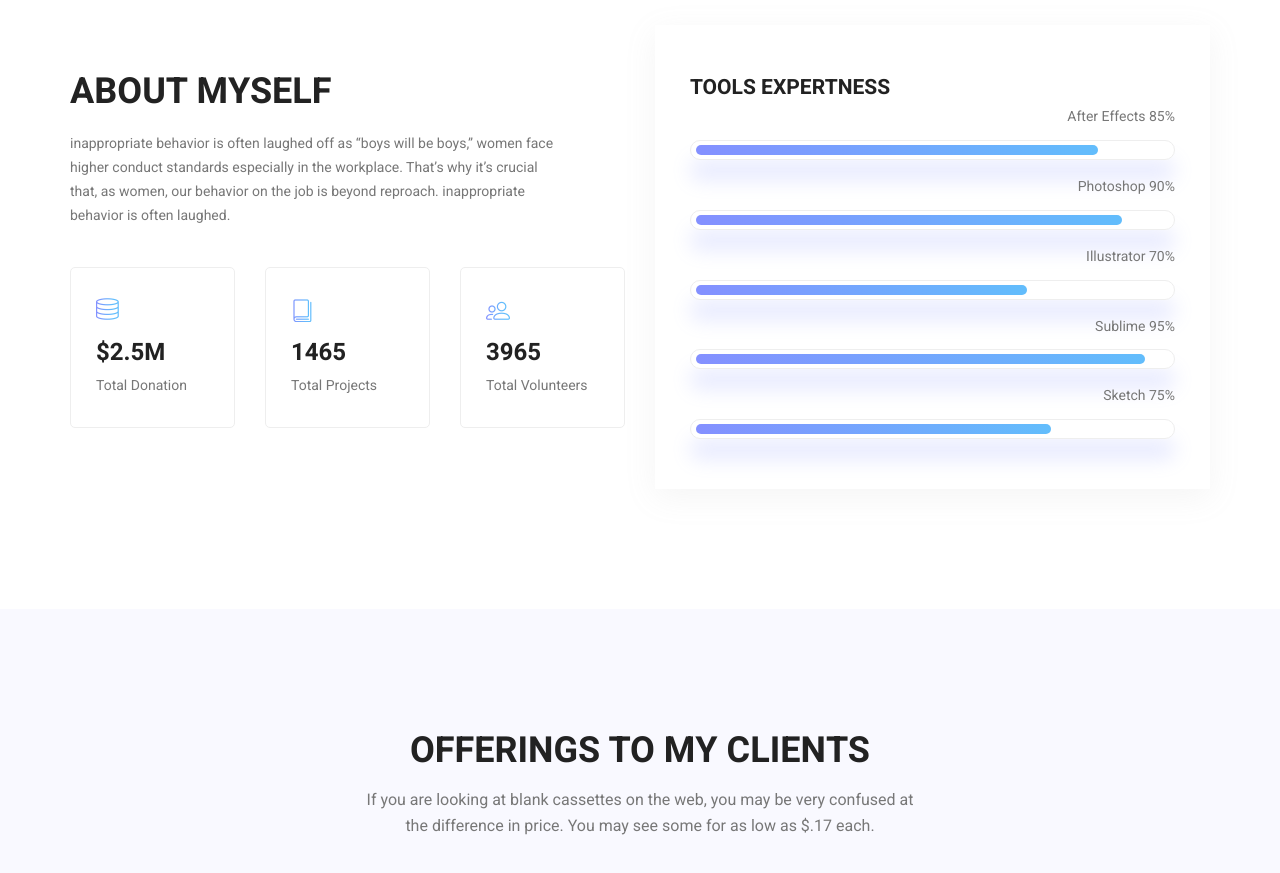
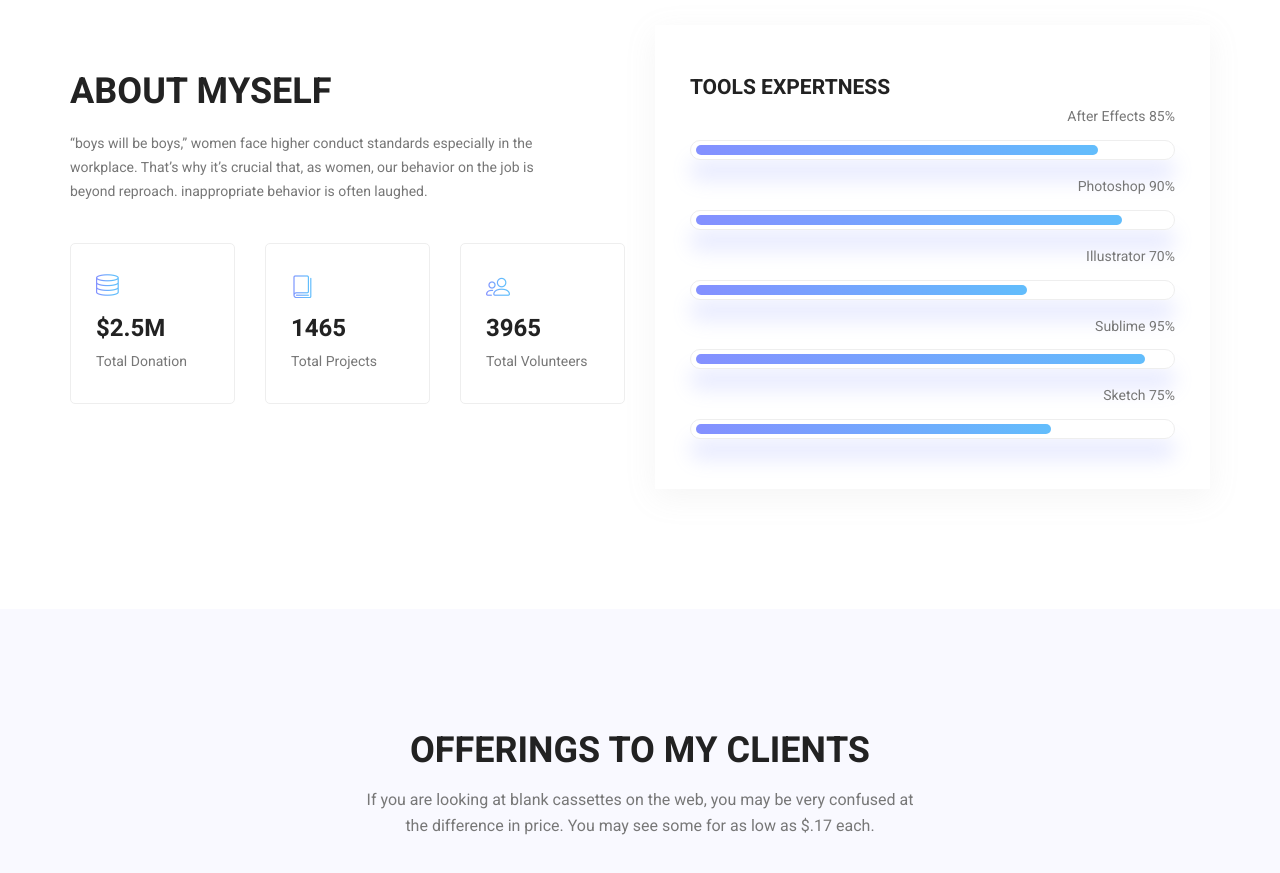
Before and after one commit to Yoshicrabmiso/ykportfolio, a plain HTML site: page index.html in a window 1280 px wide. Shown: the part 840-1713 px from the top of the page. Drawn offline with Linux system fonts and the light colour scheme; some packages are replaced by stand-ins of ours.

Commit message:
correction

```diff
--- a/index.html
+++ b/index.html
@@ -91,7 +91,7 @@
         			<div class="col-lg-6">
         				<div class="welcome_text">
         					<h4>About Myself</h4>
-        					<p>inappropriate behavior is often laughed off as “boys will be boys,” women face higher conduct standards especially in the workplace. That’s why it’s crucial that, as women, our behavior on the job is beyond reproach. inappropriate behavior is often laughed.</p>
+        					<p>“boys will be boys,” women face higher conduct standards especially in the workplace. That’s why it’s crucial that, as women, our behavior on the job is beyond reproach. inappropriate behavior is often laughed.</p>
         					<div class="row">
         						<div class="col-md-4">
         							<div class="wel_item">
```
